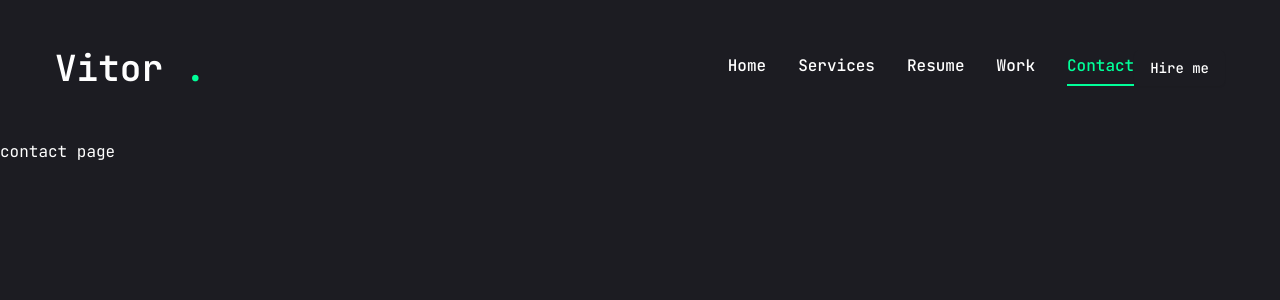
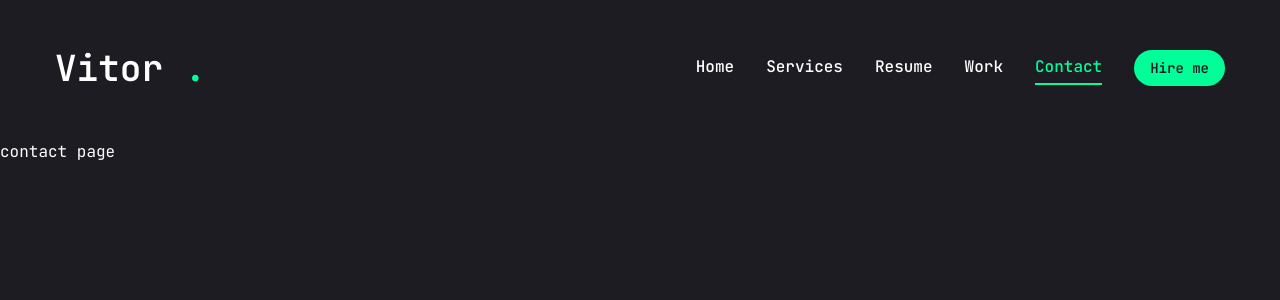
Before and after one commit to VitorRibeiru/vitorribeiru.github.io, a Next.js app: page /contact in a window 1280 px wide. Shown: the top 300 px of the page. Built offline with nearby package versions, Linux system fonts and the light colour scheme.

Commit message:
add MobileNavbar component

```diff
--- a/components/Header.jsx
+++ b/components/Header.jsx
@@ -3,6 +3,7 @@
 
 // components
 import Nav from "./Nav"
+import MobileNav from "./MobileNav";
 
 
 const Header = () => {
@@ -17,7 +18,7 @@
         </Link>
 
         {/* desktop nav & hire me button*/}
-        <div className="hidden xl:flex">
+        <div className="hidden xl:flex items-center gap-8">
             <Nav/>
             <Link href="/contact">
                 <Button>Hire me</Button>
@@ -25,7 +26,9 @@
         </div>
 
         {/* mobile nav */}
-        <div className="xl:hidden">mobile nav</div>
+        <div className="xl:hidden">
+            <MobileNav />
+        </div>
 
 
 
--- /dev/null
+++ b/components/MobileNav.jsx
@@ -0,0 +1,68 @@
+"use client";
+
+import {Sheet, SheetContent, SheetTrigger} from '@/components/ui/sheet'
+import { usePathname } from 'next/navigation';
+import Link from "next/link";
+import { CiMenuFries } from 'react-icons/ci'
+
+
+const links = [
+    {
+        name: "home",
+        path: "/",
+    },
+    {
+        name: "services",
+        path: "/services",
+    },
+    {
+        name: "resume",
+        path: "/resume",
+    },
+    {
+        name: "work",
+        path: "/work",
+    },
+    {
+        name: "contact",
+        path: "/contact",
+    },
+];
+
+
+ const MobileNav = () => {
+    const pathname = usePathname();
+  return <Sheet>
+    <SheetTrigger className="flex justify-center items-center">
+        <CiMenuFries className='text-[32px] text-accent' />
+    </SheetTrigger>
+    <SheetContent className="flex flex-col">
+        {/* logo */}
+        <div className="mt-32 mb-48 text-center text-2xl">
+            <Link href="/">
+            <h1 className="text-4xl font-semibold">
+                Vitor<span className='text-accent'>.</span></h1>
+            </Link>
+        </div>
+        {/* nav */}
+        <nav className="flex flex-col justify-center items-center gap-8">
+            {links.map((link, index)=> {
+                return (
+                 <Link
+                    href={link.path}
+                    key={index}
+                    className={`${
+                        link.path === pathname &&
+                        "text-accent border-b-2 border-accent"
+                    } text-xl capitalize hover:text-accent transition-all`}
+                 >
+                {link.name}
+                 </Link>
+              );
+            })}
+        </nav>
+    </SheetContent>
+  </Sheet>
+}
+
+export default MobileNav
--- a/components/ui/button.jsx
+++ b/components/ui/button.jsx
@@ -5,28 +5,23 @@
 import { cn } from "@/lib/utils"
 
 const buttonVariants = cva(
-  "inline-flex items-center justify-center gap-2 whitespace-nowrap rounded-md text-sm font-medium transition-all disabled:pointer-events-none disabled:opacity-50 [&_svg]:pointer-events-none [&_svg:not([class*='size-'])]:size-4 shrink-0 [&_svg]:shrink-0 outline-none focus-visible:border-ring focus-visible:ring-ring/50 focus-visible:ring-[3px] aria-invalid:ring-destructive/20 dark:aria-invalid:ring-destructive/40 aria-invalid:border-destructive",
+  "inline-flex items-center justify-center gap-2 whitespace-nowrap rounded-full text-base text-sm font-semibold ring-offset-white transition-all disabled:pointer-events-none disabled:opacity-50 [&_svg]:pointer-events-none [&_svg:not([class*='size-'])]:size-4 shrink-0 [&_svg]:shrink-0 outline-none focus-visible:border-ring focus-visible:ring-ring/50 focus-visible:ring-[3px] aria-invalid:ring-destructive/20 dark:aria-invalid:ring-destructive/40 aria-invalid:border-destructive",
   {
     variants: {
       variant: {
         default:
-          "bg-primary text-primary-foreground shadow-xs hover:bg-primary/90",
-        destructive:
-          "bg-destructive text-white shadow-xs hover:bg-destructive/90 focus-visible:ring-destructive/20 dark:focus-visible:ring-destructive/40 dark:bg-destructive/60",
-        outline:
-          "border bg-background shadow-xs hover:bg-accent hover:text-accent-foreground dark:bg-input/30 dark:border-input dark:hover:bg-input/50",
-        secondary:
-          "bg-secondary text-secondary-foreground shadow-xs hover:bg-secondary/80",
-        ghost:
-          "hover:bg-accent hover:text-accent-foreground dark:hover:bg-accent/50",
-        link: "text-primary underline-offset-4 hover:underline",
+          "bg-accent text-primary hover:bg-accent-hover",
+          primary: 'bg-primary text-white',
+          outline: 'border border-accent bg-transparent text-accent hover:bg-accent hover:text-primary'
       },
       size: {
         default: "h-9 px-4 py-2 has-[>svg]:px-3",
         sm: "h-8 rounded-md gap-1.5 px-3 has-[>svg]:px-2.5",
-        lg: "h-10 rounded-md px-6 has-[>svg]:px-4",
-        icon: "size-9",
+        lg: "h-10 rounded-md px-8 has-[>svg]:px-4",
       },
+
+
+
     },
     defaultVariants: {
       variant: "default",
--- a/components/ui/sheet.jsx
+++ b/components/ui/sheet.jsx
@@ -2,7 +2,7 @@
 
 import * as React from "react"
 import * as SheetPrimitive from "@radix-ui/react-dialog"
-import { XIcon } from "lucide-react"
+import { IoMdClose } from "react-icons/io"
 
 import { cn } from "@/lib/utils"
 
@@ -54,6 +54,35 @@
   return (
     <SheetPortal>
       <SheetOverlay />
+       <SheetPrimitive.Content
+        data-slot="sheet-content"
+        className={cn(
+          "bg-primary data-[state=open]:animate-in data-[state=closed]:animate-out fixed z-50 flex flex-col gap-4 shadow-lg transition ease-in-out data-[state=closed]:duration-300 data-[state=open]:duration-500",
+          side === "right" &&
+            "data-[state=closed]:slide-out-to-right data-[state=open]:slide-in-from-right inset-y-0 right-0 h-full w-3/4 border-l sm:max-w-sm",
+          side === "left" &&
+            "data-[state=closed]:slide-out-to-left data-[state=open]:slide-in-from-left inset-y-0 left-0 h-full w-3/4 border-r sm:max-w-sm",
+          side === "top" &&
+            "data-[state=closed]:slide-out-to-top data-[state=open]:slide-in-from-top inset-x-0 top-0 h-auto border-b",
+          side === "bottom" &&
+            "data-[state=closed]:slide-out-to-bottom data-[state=open]:slide-in-from-bottom inset-x-0 bottom-0 h-auto border-t",
+          className
+        )}
+        {...props}>
+        <SheetPrimitive.Title className="text-lg font-semibold px-4 pt-4">
+        {/* tem que ter titulo pra não dar erro*/}
+        </SheetPrimitive.Title>
+        {children}
+        <SheetPrimitive.Close
+          className="absolute right-8 top-8 transition-opacity">
+          <IoMdClose className="text-3xl text-accent" />
+          <span className="sr-only">Close</span>
+        </SheetPrimitive.Close>
+      </SheetPrimitive.Content>
+      *
+
+
+      {/*
       <SheetPrimitive.Content
         data-slot="sheet-content"
         className={cn(
@@ -68,14 +97,15 @@
             "data-[state=closed]:slide-out-to-bottom data-[state=open]:slide-in-from-bottom inset-x-0 bottom-0 h-auto border-t",
           className
         )}
-        {...props}>
-        {children}
-        <SheetPrimitive.Close
-          className="ring-offset-background focus:ring-ring data-[state=open]:bg-secondary absolute top-4 right-4 rounded-xs opacity-70 transition-opacity hover:opacity-100 focus:ring-2 focus:ring-offset-2 focus:outline-hidden disabled:pointer-events-none">
-          <XIcon className="size-4" />
+        {...props}
+      >
+        <SheetPrimitive.Title className="text-lg font-semibold px-4 pt-4">
+          Título do Sheet
+        </SheetPrimitive.Title>
+
+        <IoMdClose className="text-3xl text-accent" />
           <span className="sr-only">Close</span>
-        </SheetPrimitive.Close>
-      </SheetPrimitive.Content>
+      </SheetPrimitive.Content>*/}
     </SheetPortal>
   );
 }
--- a/package.json
+++ b/package.json
@@ -22,6 +22,7 @@
     "next": "15.3.2",
     "react": "^19.0.0",
     "react-dom": "^19.0.0",
+    "react-icons": "^5.5.0",
     "tailwind-merge": "^3.3.0"
   },
   "devDependencies": {
```
Also changed, not shown: 1 other file (tests, documents, lock files or other folders).
